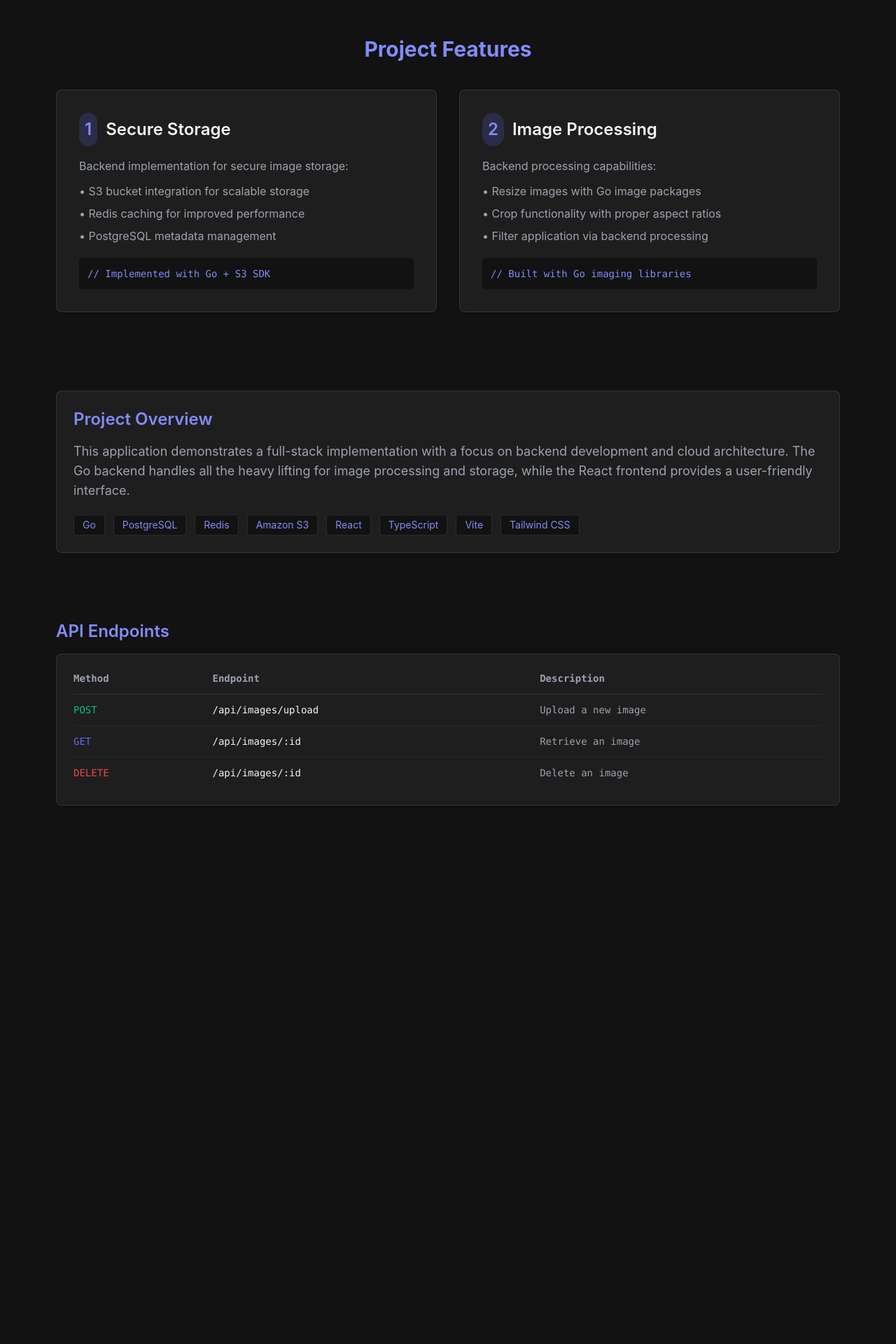
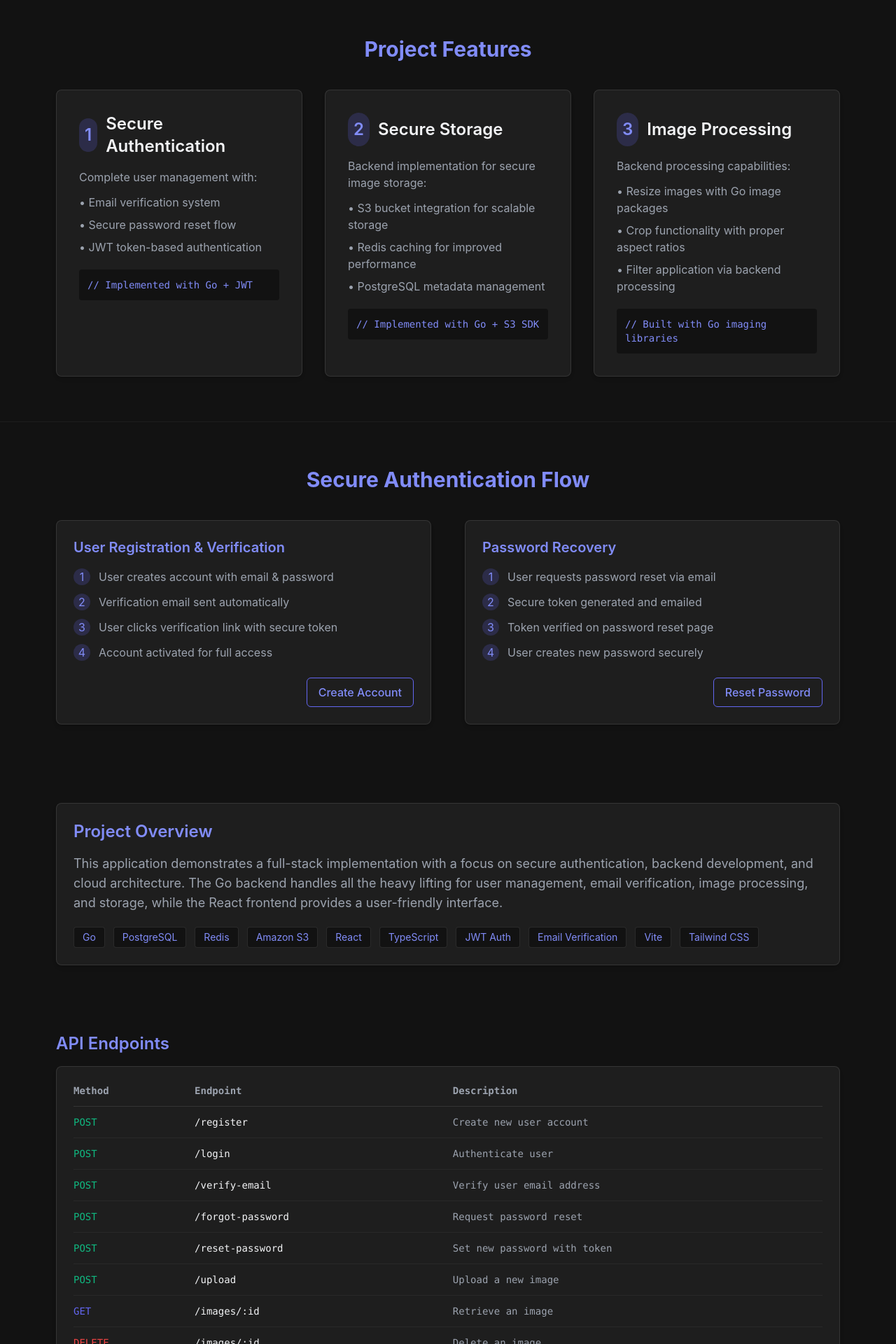
Before and after one commit to justnsmith/image-processing-service, a React (Vite) app in the folder frontend/: page / in a window 1280 px wide. Shown: the part 600-2520 px from the top of the page at 70% size. Before the commit the page ends 1799 px from the top, so only its background shows below. Built offline with nearby package versions, Linux system fonts and the light colour scheme.

Commit message:
Update Home.tsx

```diff
--- a/frontend/src/pages/Home.tsx
+++ b/frontend/src/pages/Home.tsx
@@ -67,10 +67,28 @@ const Home: React.FC = () => {
                         Project Features
                     </h2>
 
-                    <div className="grid md:grid-cols-2 gap-8">
+                    <div className="grid md:grid-cols-3 gap-8">
                         <div className="bg-[var(--card-dark)] p-8 rounded-lg shadow-md border border-[rgba(255,255,255,0.1)] hover:border-[var(--primary)] transition-colors">
                             <h3 className="text-2xl font-semibold mb-4 text-[var(--text-primary)] flex items-center">
                                 <span className="bg-[rgba(99,102,241,0.2)] text-[var(--primary-light)] p-2 rounded-full mr-3">1</span>
+                                Secure Authentication
+                            </h3>
+                            <p className="text-[var(--text-secondary)]">
+                                Complete user management with:
+                            </p>
+                            <ul className="mt-3 space-y-2 text-[var(--text-secondary)]">
+                                <li>• Email verification system</li>
+                                <li>• Secure password reset flow</li>
+                                <li>• JWT token-based authentication</li>
+                            </ul>
+                            <div className="mt-5 text-sm text-[var(--primary-light)] bg-[var(--background-dark)] p-3 rounded font-mono">
+                // Implemented with Go + JWT
+                            </div>
+                        </div>
+
+                        <div className="bg-[var(--card-dark)] p-8 rounded-lg shadow-md border border-[rgba(255,255,255,0.1)] hover:border-[var(--primary)] transition-colors">
+                            <h3 className="text-2xl font-semibold mb-4 text-[var(--text-primary)] flex items-center">
+                                <span className="bg-[rgba(99,102,241,0.2)] text-[var(--primary-light)] p-2 rounded-full mr-3">2</span>
                                 Secure Storage
                             </h3>
                             <p className="text-[var(--text-secondary)]">
@@ -88,7 +106,7 @@ const Home: React.FC = () => {
 
                         <div className="bg-[var(--card-dark)] p-8 rounded-lg shadow-md border border-[rgba(255,255,255,0.1)] hover:border-[var(--primary)] transition-colors">
                             <h3 className="text-2xl font-semibold mb-4 text-[var(--text-primary)] flex items-center">
-                                <span className="bg-[rgba(99,102,241,0.2)] text-[var(--primary-light)] p-2 rounded-full mr-3">2</span>
+                                <span className="bg-[rgba(99,102,241,0.2)] text-[var(--primary-light)] p-2 rounded-full mr-3">3</span>
                                 Image Processing
                             </h3>
                             <p className="text-[var(--text-secondary)]">
@@ -107,6 +125,79 @@ const Home: React.FC = () => {
                 </div>
             </section>
 
+            {/* Authentication Flow Section */}
+            <section className="py-16 bg-[var(--background-dark)] border-t border-[var(--card-dark)]">
+                <div className="max-w-6xl mx-auto px-4">
+                    <h2 className="text-3xl font-bold mb-10 text-center text-[var(--primary-light)]">
+                        Secure Authentication Flow
+                    </h2>
+
+                    <div className="grid md:grid-cols-2 gap-12">
+                        <div className="bg-[var(--card-dark)] p-6 rounded-lg border border-[rgba(255,255,255,0.1)] shadow-md">
+                            <h3 className="text-xl font-semibold mb-4 text-[var(--primary-light)]">
+                                User Registration & Verification
+                            </h3>
+                            <ol className="space-y-3 text-[var(--text-secondary)]">
+                                <li className="flex">
+                                    <span className="bg-[rgba(99,102,241,0.2)] text-[var(--primary-light)] h-6 w-6 rounded-full flex items-center justify-center mr-3 flex-shrink-0">1</span>
+                                    <span>User creates account with email & password</span>
+                                </li>
+                                <li className="flex">
+                                    <span className="bg-[rgba(99,102,241,0.2)] text-[var(--primary-light)] h-6 w-6 rounded-full flex items-center justify-center mr-3 flex-shrink-0">2</span>
+                                    <span>Verification email sent automatically</span>
+                                </li>
+                                <li className="flex">
+                                    <span className="bg-[rgba(99,102,241,0.2)] text-[var(--primary-light)] h-6 w-6 rounded-full flex items-center justify-center mr-3 flex-shrink-0">3</span>
+                                    <span>User clicks verification link with secure token</span>
+                                </li>
+                                <li className="flex">
+                                    <span className="bg-[rgba(99,102,241,0.2)] text-[var(--primary-light)] h-6 w-6 rounded-full flex items-center justify-center mr-3 flex-shrink-0">4</span>
+                                    <span>Account activated for full access</span>
+                                </li>
+                            </ol>
+                            <div className="mt-6 text-right">
+                                <Link to="/register">
+                                    <Button variant="outline" className="border border-[var(--primary)] text-[var(--primary-light)] hover:bg-[rgba(99,102,241,0.15)]">
+                                        Create Account
+                                    </Button>
+                                </Link>
+                            </div>
+                        </div>
+
+                        <div className="bg-[var(--card-dark)] p-6 rounded-lg border border-[rgba(255,255,255,0.1)] shadow-md">
+                            <h3 className="text-xl font-semibold mb-4 text-[var(--primary-light)]">
+                                Password Recovery
+                            </h3>
+                            <ol className="space-y-3 text-[var(--text-secondary)]">
+                                <li className="flex">
+                                    <span className="bg-[rgba(99,102,241,0.2)] text-[var(--primary-light)] h-6 w-6 rounded-full flex items-center justify-center mr-3 flex-shrink-0">1</span>
+                                    <span>User requests password reset via email</span>
+                                </li>
+                                <li className="flex">
+                                    <span className="bg-[rgba(99,102,241,0.2)] text-[var(--primary-light)] h-6 w-6 rounded-full flex items-center justify-center mr-3 flex-shrink-0">2</span>
+                                    <span>Secure token generated and emailed</span>
+                                </li>
+                                <li className="flex">
+                                    <span className="bg-[rgba(99,102,241,0.2)] text-[var(--primary-light)] h-6 w-6 rounded-full flex items-center justify-center mr-3 flex-shrink-0">3</span>
+                                    <span>Token verified on password reset page</span>
+                                </li>
+                                <li className="flex">
+                                    <span className="bg-[rgba(99,102,241,0.2)] text-[var(--primary-light)] h-6 w-6 rounded-full flex items-center justify-center mr-3 flex-shrink-0">4</span>
+                                    <span>User creates new password securely</span>
+                                </li>
+                            </ol>
+                            <div className="mt-6 text-right">
+                                <Link to="/forgot-password">
+                                    <Button variant="outline" className="border border-[var(--primary)] text-[var(--primary-light)] hover:bg-[rgba(99,102,241,0.15)]">
+                                        Reset Password
+                                    </Button>
+                                </Link>
+                            </div>
+                        </div>
+                    </div>
+                </div>
+            </section>
+
             {/* Project Overview */}
             <section className="py-12 bg-[var(--background-dark)]">
                 <div className="max-w-6xl mx-auto px-4">
@@ -115,10 +206,10 @@ const Home: React.FC = () => {
                             Project Overview
                         </h2>
                         <p className="text-[var(--text-secondary)] text-lg">
-                            This application demonstrates a full-stack implementation with a focus on backend development and cloud architecture. The Go backend handles all the heavy lifting for image processing and storage, while the React frontend provides a user-friendly interface.
+                            This application demonstrates a full-stack implementation with a focus on secure authentication, backend development, and cloud architecture. The Go backend handles all the heavy lifting for user management, email verification, image processing, and storage, while the React frontend provides a user-friendly interface.
                         </p>
                         <div className="mt-5 flex flex-wrap gap-3">
-                            {["Go", "PostgreSQL", "Redis", "Amazon S3", "React", "TypeScript", "Vite", "Tailwind CSS"].map((tech, i) => (
+                            {["Go", "PostgreSQL", "Redis", "Amazon S3", "React", "TypeScript", "JWT Auth", "Email Verification", "Vite", "Tailwind CSS"].map((tech, i) => (
                                 <span key={i} className="px-3 py-1 bg-[var(--background-dark)] text-[var(--primary-light)] text-sm rounded border border-[rgba(255,255,255,0.1)]">
                                     {tech}
                                 </span>
@@ -147,17 +238,42 @@ const Home: React.FC = () => {
                             <tbody className="text-[var(--text-primary)]">
                                 <tr className="border-b border-[rgba(255,255,255,0.05)]">
                                     <td className="py-3 pr-6 text-[var(--success)]">POST</td>
-                                    <td className="py-3 pr-6">/api/images/upload</td>
+                                    <td className="py-3 pr-6">/register</td>
+                                    <td className="py-3 text-[var(--text-secondary)]">Create new user account</td>
+                                </tr>
+                                <tr className="border-b border-[rgba(255,255,255,0.05)]">
+                                    <td className="py-3 pr-6 text-[var(--success)]">POST</td>
+                                    <td className="py-3 pr-6">/login</td>
+                                    <td className="py-3 text-[var(--text-secondary)]">Authenticate user</td>
+                                </tr>
+                                <tr className="border-b border-[rgba(255,255,255,0.05)]">
+                                    <td className="py-3 pr-6 text-[var(--success)]">POST</td>
+                                    <td className="py-3 pr-6">/verify-email</td>
+                                    <td className="py-3 text-[var(--text-secondary)]">Verify user email address</td>
+                                </tr>
+                                <tr className="border-b border-[rgba(255,255,255,0.05)]">
+                                    <td className="py-3 pr-6 text-[var(--success)]">POST</td>
+                                    <td className="py-3 pr-6">/forgot-password</td>
+                                    <td className="py-3 text-[var(--text-secondary)]">Request password reset</td>
+                                </tr>
+                                <tr className="border-b border-[rgba(255,255,255,0.05)]">
+                                    <td className="py-3 pr-6 text-[var(--success)]">POST</td>
+                                    <td className="py-3 pr-6">/reset-password</td>
+                                    <td className="py-3 text-[var(--text-secondary)]">Set new password with token</td>
+                                </tr>
+                                <tr className="border-b border-[rgba(255,255,255,0.05)]">
+                                    <td className="py-3 pr-6 text-[var(--success)]">POST</td>
+                                    <td className="py-3 pr-6">/upload</td>
                                     <td className="py-3 text-[var(--text-secondary)]">Upload a new image</td>
                                 </tr>
                                 <tr className="border-b border-[rgba(255,255,255,0.05)]">
                                     <td className="py-3 pr-6 text-[var(--primary)]">GET</td>
-                                    <td className="py-3 pr-6">/api/images/:id</td>
+                                    <td className="py-3 pr-6">/images/:id</td>
                                     <td className="py-3 text-[var(--text-secondary)]">Retrieve an image</td>
                                 </tr>
                                 <tr>
                                     <td className="py-3 pr-6 text-[var(--danger)]">DELETE</td>
-                                    <td className="py-3 pr-6">/api/images/:id</td>
+                                    <td className="py-3 pr-6">/images/:id</td>
                                     <td className="py-3 text-[var(--text-secondary)]">Delete an image</td>
                                 </tr>
                             </tbody>
```
